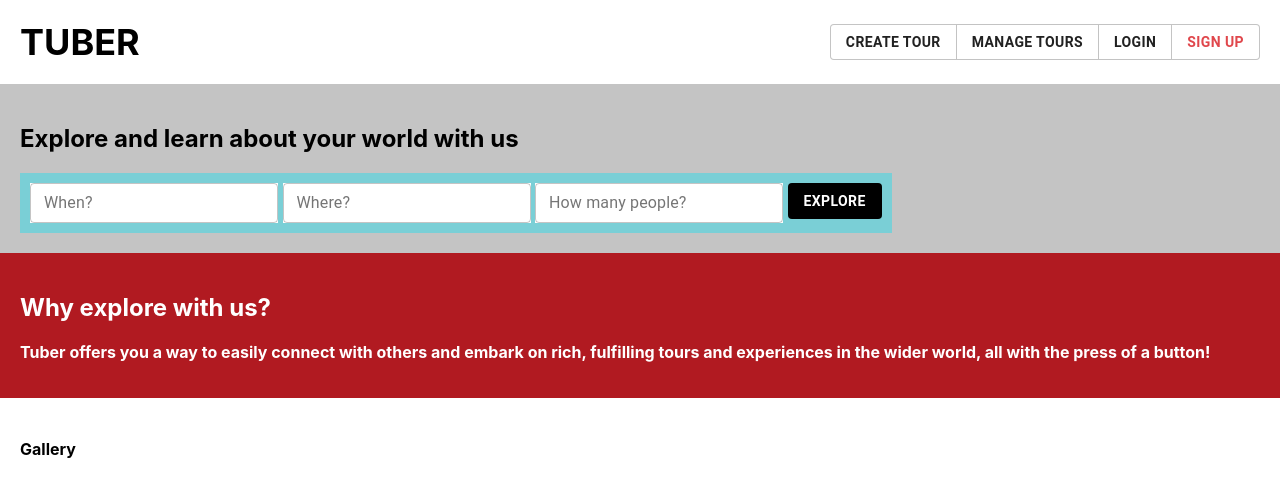
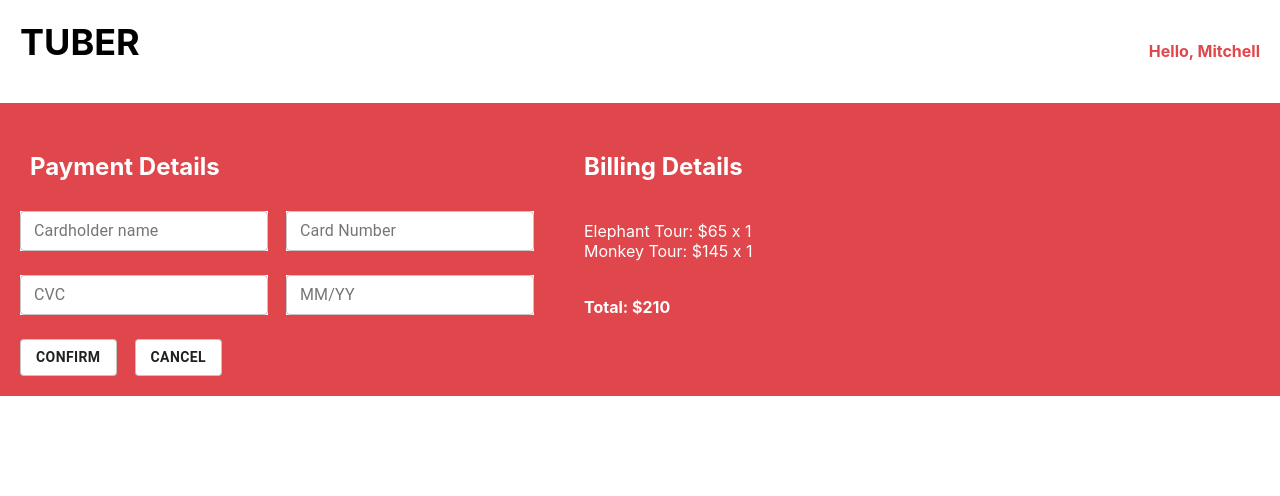
Before and after one commit to James-Feldmayer/Tuber, a React (Create React App) app in the folder tuber/ClientApp/: page /Payment in a window 1280 px wide. Shown: the top 496 px of the page. Built offline with nearby package versions, Linux system fonts and the light colour scheme; what google-maps-react would draw is missing.

Commit message:
Merges Add-Payment-Page with master

```diff
--- /dev/null
+++ b/tuber/ClientApp/src/Payment.tsx
@@ -0,0 +1,96 @@
+import React, { Component } from 'react';
+import { Link as RouterLink } from "react-router-dom";
+import { Button, TextField, Grid } from '@material-ui/core';
+
+class PaymentHeader extends Component {
+  render() {
+    var user = "Mitchell";
+    return (
+      <div style={{padding: "20px"}}>
+        <Grid container spacing={5} justify="space-between" direction="row">
+          <Grid item>
+            <a href="/" style={{color: "#000000", fontWeight: "bold", fontSize:"36px", textDecoration: "none"}}>TUBER</a>
+          </Grid>
+          <Grid item>
+            <h4 style={{color:"#E0474C", fontWeight: "bold"}}>Hello, {user}</h4>
+          </Grid>
+        </Grid>
+        </div>
+    );
+  }
+}
+
+class PaymentForm extends Component {
+  render() {
+    return (
+      <Grid container spacing={3} justify="space-between" direction="column">
+          <Grid item>
+            <TextField
+              variant="outlined"
+              size="small"
+              label="Cardholder name"
+              color="primary"
+              style={{backgroundColor: "#ffffff"}}
+            />
+            &nbsp;&nbsp;&nbsp;&nbsp;
+            <TextField
+              variant="outlined"
+              label="Card Number"
+              size="small"
+              style={{backgroundColor: "#ffffff"}}
+            />
+          </Grid>
+          <Grid item>
+            <TextField
+                variant="outlined"
+                size="small"
+                label="CVC"
+                color="primary"
+                style={{backgroundColor: "#ffffff"}}
+              />
+              &nbsp;&nbsp;&nbsp;&nbsp;
+              <TextField
+                variant="outlined"
+                size="small"
+                label="MM/YY"
+                color="primary"
+                style={{backgroundColor: "#ffffff"}}
+              />
+          </Grid>
+          <Grid item>
+            <Button component={RouterLink} to="/Tourist" variant='outlined' style={{backgroundColor: "#ffffff", fontWeight: "bold"}}>Confirm</Button>
+            &nbsp;&nbsp;&nbsp;&nbsp;
+            <Button component={RouterLink} to="/ViewTour" variant='outlined' style={{backgroundColor: "#ffffff", fontWeight: "bold"}}>Cancel</Button>
+          </Grid>
+      </Grid>
+    );
+  }
+}
+
+class Payment extends Component {
+  render() {
+    return (
+      <React.Fragment>
+        <PaymentHeader />
+        <div style={{backgroundColor:"#E0474C", padding:"20px"}}>
+          <Grid container spacing={5} direction="row">
+            <Grid item>
+              <h2 style={{padding:"10px", color: "#ffffff"}}>Payment Details</h2>
+              <PaymentForm />
+            </Grid>
+            <Grid item>
+              <h2 style={{padding:"10px", color: "#ffffff"}}>Billing Details</h2>
+                <ul style={{padding:"10px", color: "#ffffff", listStyleType: "none"}}>
+                  <li>Elephant Tour: $65 x 1</li>
+                  <li>Monkey Tour: $145 x 1</li>
+                </ul>
+                <p style={{padding:"10px", color: "#ffffff", fontWeight: "bold"}}>Total: $210</p>
+            </Grid>
+          </Grid>
+        </div>
+      </React.Fragment>
+    );
+  }
+}
+
+export default Payment;
--- a/tuber/ClientApp/src/ViewTour.tsx
+++ b/tuber/ClientApp/src/ViewTour.tsx
@@ -99,7 +99,7 @@ class ViewTourForm extends Component {
                     </Grid>
                     <br />
                     <Grid item>
-                        <Button style={{backgroundColor: "#7ACFD6", color: "#FFFFFF", fontWeight: "bold"}}>Book Tour</Button>
+                        <Button component={RouterLink} to="/Payment" style={{backgroundColor: "#7ACFD6", color: "#FFFFFF", fontWeight: "bold"}}>Book Tour</Button>
                     </Grid>
                     <br />
                     <Grid item>
--- a/tuber/ClientApp/src/index.tsx
+++ b/tuber/ClientApp/src/index.tsx
@@ -9,6 +9,7 @@ import Register from './Register';
 import Tourist from './Tourist';
 import CreateTour from './CreateTour';
 import ViewTour from './ViewTour';
+import Payment from './Payment';
 import TourForm from './TourForm';
 
 import './index.css';
@@ -18,30 +19,14 @@ ReactDOM.render(
     <Router>
       <Switch>
         <Route path="/TourForm/:id" component={TourForm}/>
-        <Route path="/CreateTour">
-          <TourForm />
-        </Route>
-        <Route path="/Login">
-          <Login />
-        </Route>
-        <Route path="/Register">
-          <Register />
-        </Route>
-        <Route path="/Search">
-          <Search />
-        </Route>
-        <Route path="/CreateTour">
-          <CreateTour />
-        </Route>
-        <Route path="/Tourist">
-          <Tourist />
-        </Route>
-        <Route path="/ViewTour">
-          <ViewTour />
-        </Route>
-        <Route path="/">
-          <Home />
-        </Route>
+        <Route path="/Login"><Login /></Route>
+        <Route path="/Register"><Register /></Route>
+        <Route path="/Search"><Search /></Route>
+        <Route path="/CreateTour"><CreateTour /></Route>
+        <Route path="/Tourist"><Tourist /></Route>
+        <Route path="/ViewTour"><ViewTour /></Route>
+        <Route path="/Payment"><Payment /></Route>
+        <Route path="/"><Home /></Route>
       </Switch>
     </Router>
   </React.StrictMode>,
```
